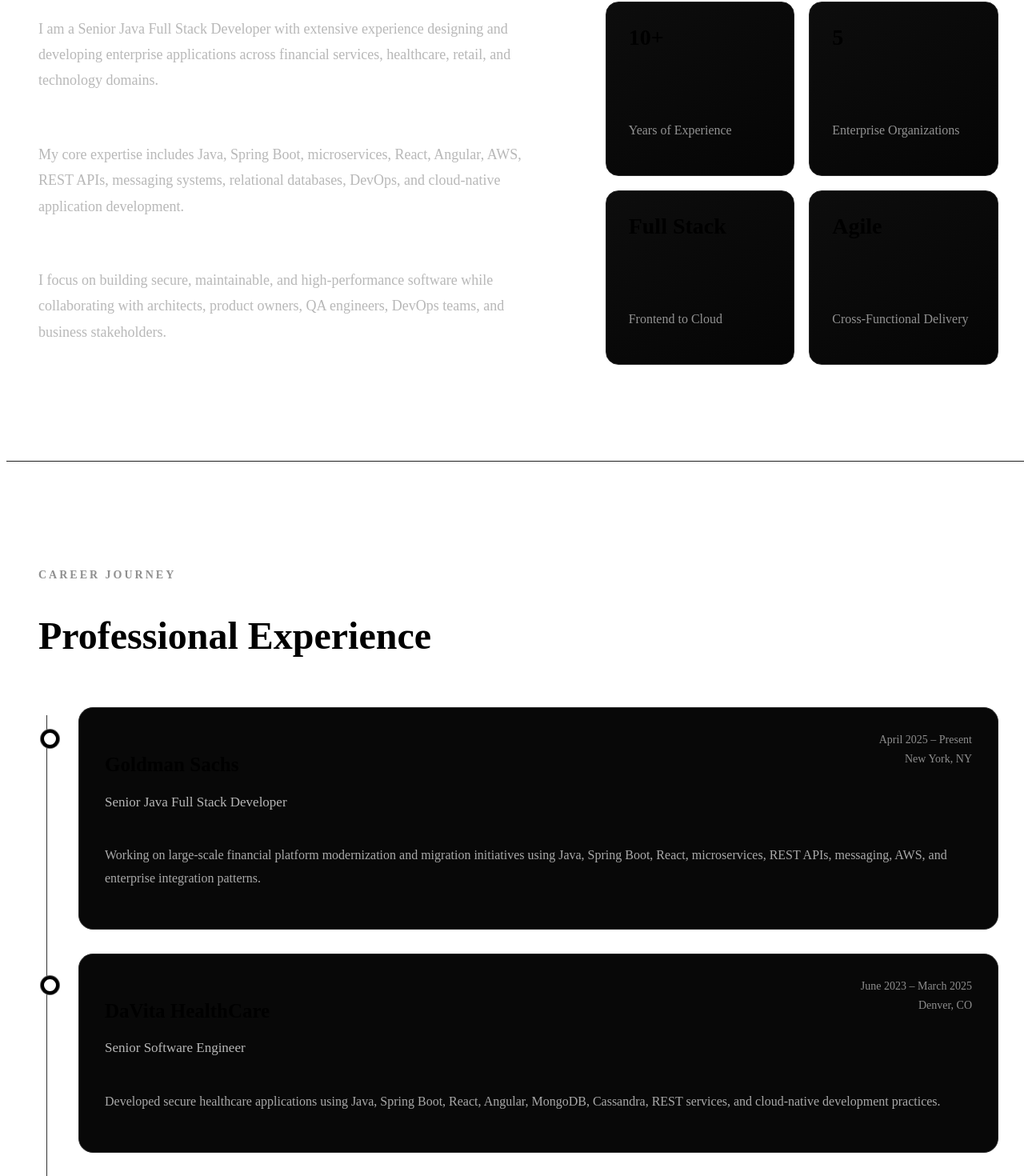
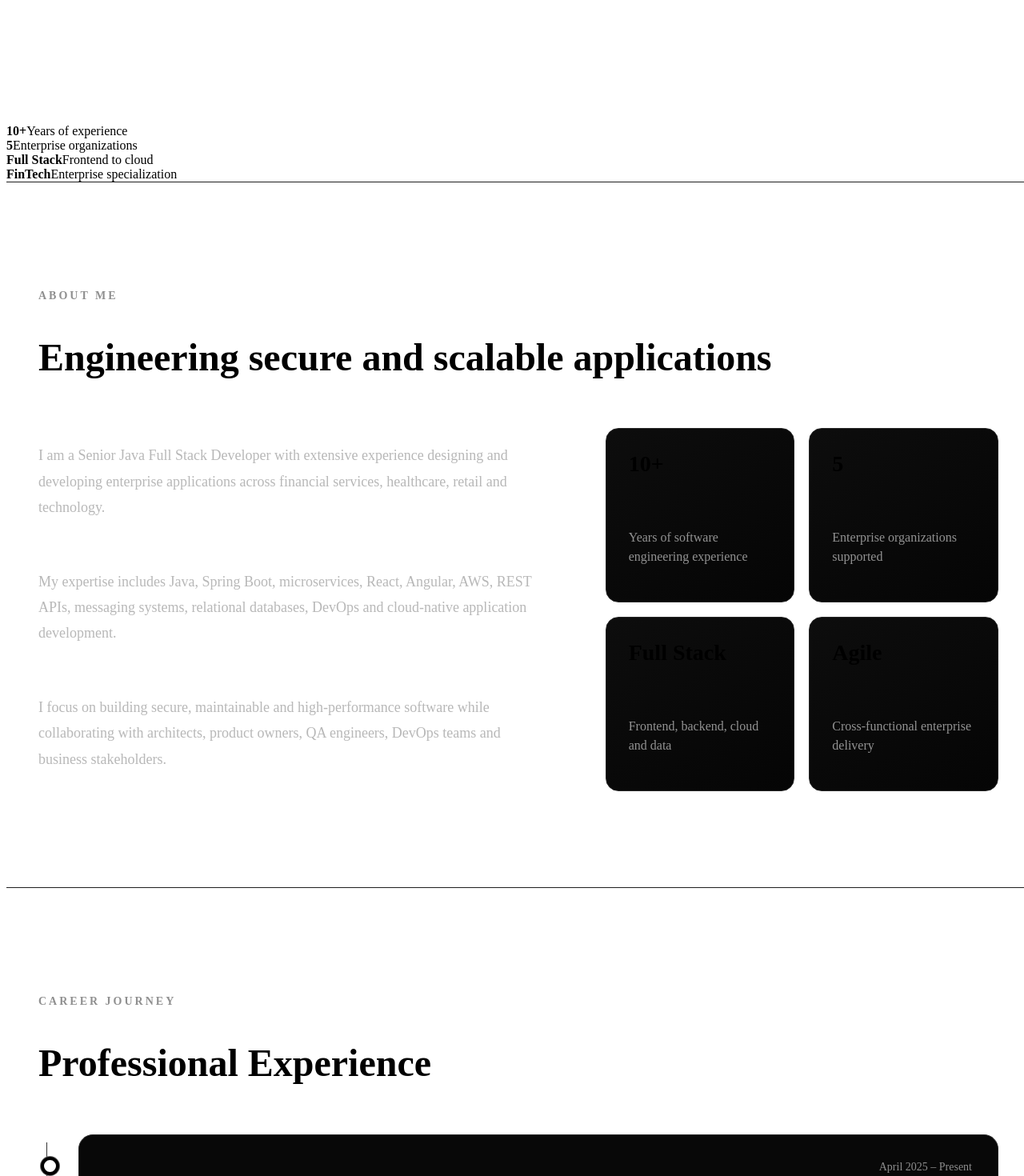
Before and after one commit to vikas534ai/teja-vikas-portfolio, a React (Vite) app: page / in a window 1280 px wide. Shown: the part 661-2131 px from the top of the page at 80% size. Built offline with nearby package versions, Linux system fonts and the light colour scheme.

Commit message:
Refactor App component with updates and enhancements
Updated various sections of the App component, including experience descriptions, skill categories, and project details for improved clarity and consistency. Added scroll progress functionality and refined the layout of the navigation menu.

```diff
--- a/src/App.jsx
+++ b/src/App.jsx
@@ -1,17 +1,18 @@
-import { useState } from "react";
+ import { useEffect, useState } from "react";
 import { motion } from "framer-motion";
 import {
+  FaArrowRight,
+  FaAws,
+  FaBars,
+  FaEnvelope,
   FaGithub,
+  FaJava,
   FaLinkedin,
-  FaEnvelope,
-  FaBars,
-  FaTimes,
-  FaJava,
+  FaMapMarkerAlt,
   FaReact,
-  FaAws,
-  FaArrowRight,
-  FaMapMarkerAlt
+  FaTimes
 } from "react-icons/fa";
+
 const experiences = [
   {
     company: "Goldman Sachs",
@@ -19,7 +20,7 @@ const experiences = [
     period: "April 2025 – Present",
     location: "New York, NY",
     description:
-      "Working on large-scale financial platform modernization and migration initiatives using Java, Spring Boot, React, microservices, REST APIs, messaging, AWS, and enterprise integration patterns."
+      "Contributing to large-scale financial platform modernization and migration initiatives using Java, Spring Boot, React, microservices, REST APIs, enterprise messaging, AWS and secure integration patterns."
   },
   {
     company: "DaVita HealthCare",
@@ -27,7 +28,7 @@ const experiences = [
     period: "June 2023 – March 2025",
     location: "Denver, CO",
     description:
-      "Developed secure healthcare applications using Java, Spring Boot, React, Angular, MongoDB, Cassandra, REST services, and cloud-native development practices."
+      "Developed secure healthcare applications using Java, Spring Boot, React, Angular, MongoDB, Cassandra, REST services and cloud-native engineering practices."
   },
   {
     company: "Morgan Stanley",
@@ -35,7 +36,7 @@ const experiences = [
     period: "September 2021 – May 2023",
     location: "New York, NY",
     description:
-      "Built enterprise financial applications using Java, Spring Data JPA, Hibernate, Angular, React, REST microservices, JMS, AWS, and Agile delivery practices."
+      "Built enterprise financial applications using Java, Spring Data JPA, Hibernate, Angular, React, REST microservices, JMS, AWS and Agile delivery practices."
   },
   {
     company: "Big Lots",
@@ -43,7 +44,7 @@ const experiences = [
     period: "January 2020 – August 2021",
     location: "Columbus, OH",
     description:
-      "Developed retail enterprise applications using Java, Spring MVC, JSP, JavaScript, jQuery, REST services, Oracle, and responsive frontend technologies."
+      "Developed retail enterprise applications using Java, Spring MVC, JSP, JavaScript, jQuery, REST services, Oracle and responsive frontend technologies."
   },
   {
     company: "App Labs",
@@ -51,13 +52,15 @@ const experiences = [
     period: "July 2016 – November 2019",
     location: "Hyderabad, India",
     description:
-      "Built Java enterprise applications using MVC architecture, JSP, JDBC, Oracle, REST and SOAP services, JavaScript, jQuery, AJAX, SQL, and PL/SQL."
+      "Built enterprise Java applications using MVC architecture, JSP, JDBC, Oracle, REST and SOAP services, JavaScript, jQuery, AJAX, SQL and PL/SQL."
   }
 ];
 
 const skills = [
   {
-    category: "Backend",
+    category: "Backend Engineering",
+    description:
+      "Secure APIs, distributed services and enterprise application development.",
     items: [
       "Java 8/11/17",
       "Spring Boot",
@@ -70,7 +73,9 @@ const skills = [
     ]
   },
   {
-    category: "Frontend",
+    category: "Frontend Development",
+    description:
+      "Responsive and maintainable interfaces for enterprise applications.",
     items: [
       "React",
       "Angular",
@@ -83,7 +88,9 @@ const skills = [
     ]
   },
   {
-    category: "Cloud & DevOps",
+    category: "Cloud and DevOps",
+    description:
+      "Cloud infrastructure, containerization and automated software delivery.",
     items: [
       "AWS",
       "Docker",
@@ -96,7 +103,9 @@ const skills = [
     ]
   },
   {
-    category: "Data & Messaging",
+    category: "Data and Messaging",
+    description:
+      "Reliable persistence, asynchronous communication and data processing.",
     items: [
       "Oracle",
       "MongoDB",
@@ -114,7 +123,7 @@ const projects = [
   {
     title: "Digital Banking Platform",
     description:
-      "A secure banking application concept with customer onboarding, account management, transaction processing, authentication, audit logging, and administrative dashboards.",
+      "A secure banking application concept featuring customer onboarding, account management, transaction processing, authentication, audit logging and administrative dashboards.",
     technologies: [
       "Java",
       "Spring Boot",
@@ -127,7 +136,7 @@ const projects = [
   {
     title: "Enterprise Migration Dashboard",
     description:
-      "An internal dashboard concept for monitoring large-scale data migration workflows, reconciliation results, processing failures, retries, and operational status.",
+      "An operational dashboard for monitoring large-scale data migration workflows, reconciliation results, processing failures, retries and system health.",
     technologies: [
       "React",
       "Spring Boot",
@@ -140,7 +149,7 @@ const projects = [
   {
     title: "AI Developer Assistant",
     description:
-      "An AI-enabled engineering assistant concept for code explanation, documentation generation, API analysis, knowledge retrieval, and developer productivity.",
+      "An AI-enabled engineering assistant for code explanation, documentation generation, API analysis, enterprise knowledge retrieval and developer productivity.",
     technologies: [
       "Java",
       "Python",
@@ -152,31 +161,70 @@ const projects = [
   }
 ];
 
-
 function App() {
   const [menuOpen, setMenuOpen] = useState(false);
+  const [scrollProgress, setScrollProgress] = useState(0);
+
+  useEffect(() => {
+    const updateScrollProgress = () => {
+      const scrollTop = window.scrollY;
+      const pageHeight =
+        document.documentElement.scrollHeight - window.innerHeight;
+
+      const progress =
+        pageHeight > 0 ? (scrollTop / pageHeight) * 100 : 0;
+
+      setScrollProgress(progress);
+    };
+
+    window.addEventListener("scroll", updateScrollProgress);
+    updateScrollProgress();
+
+    return () => {
+      window.removeEventListener("scroll", updateScrollProgress);
+    };
+  }, []);
 
   const closeMenu = () => {
     setMenuOpen(false);
   };
+
   return (
     <div className="app">
+      <div
+        className="scroll-progress"
+        style={{ width: `${scrollProgress}%` }}
+      />
+
+      <div className="background-effects" aria-hidden="true">
+        <div className="background-orb orb-one" />
+        <div className="background-orb orb-two" />
+        <div className="background-grid" />
+      </div>
+
       <nav className="navbar">
-  <a href="#" className="logo" onClick={closeMenu}>
+        <div className="navbar-container">
+          <a href="#home" className="logo" onClick={closeMenu}>
             TV
           </a>
 
           <button
             className="menu-button"
             type="button"
-    aria-label={menuOpen ? "Close navigation menu" : "Open navigation menu"}
+            aria-label={
+              menuOpen ? "Close navigation menu" : "Open navigation menu"
+            }
             aria-expanded={menuOpen}
             onClick={() => setMenuOpen(!menuOpen)}
           >
             {menuOpen ? <FaTimes /> : <FaBars />}
           </button>
 
-  <ul className={menuOpen ? "nav-links nav-links-open" : "nav-links"}>
+          <ul
+            className={
+              menuOpen ? "nav-links nav-links-open" : "nav-links"
+            }
+          >
             <li>
               <a href="#about" onClick={closeMenu}>
                 About
@@ -207,121 +255,246 @@ function App() {
               </a>
             </li>
           </ul>
+        </div>
       </nav>
 
-      <motion.section
-        className="hero"
-        initial={{ opacity: 0, y: 60 }}
+      <main>
+        <section className="hero" id="home">
+          <div className="hero-container">
+            <motion.div
+              className="hero-content"
+              initial={{ opacity: 0, y: 30 }}
               animate={{ opacity: 1, y: 0 }}
-        transition={{ duration: 0.8 }}
+              transition={{ duration: 0.7 }}
             >
-        <p className="eyebrow">Senior Software Engineer</p>
+              <div className="availability-badge">
+                <span className="availability-dot" />
+                Open to senior software engineering opportunities
+              </div>
 
-        <h1>Teja Vikas Donepudi</h1>
-
-        <h2>Senior Java Full Stack Developer</h2>
-
-        <p>
-          Java • Spring Boot • React • AWS • Microservices • Kafka • Oracle • AI
+              <p className="hero-eyebrow">
+                SENIOR JAVA FULL STACK DEVELOPER
               </p>
 
-        <div className="buttons">
-          <a href="resume.pdf" className="primary">
-            Download Resume
+              <h1>
+                Building reliable software for
+                <span> complex enterprise systems.</span>
+              </h1>
+
+              <p className="hero-description">
+                I am Teja Vikas Donepudi, a senior software engineer
+                with more than 10 years of experience building secure,
+                scalable applications across financial services,
+                healthcare, retail and technology.
+              </p>
+
+              <div className="hero-actions">
+                <a href="#experience" className="primary-button">
+                  Explore my work
+                  <FaArrowRight />
                 </a>
 
-          <a href="#contact" className="secondary">
-            Contact Me
+                <a
+                  href={`${import.meta.env.BASE_URL}resume.pdf`}
+                  className="secondary-button"
+                  target="_blank"
+                  rel="noreferrer"
+                >
+                  View résumé
                 </a>
               </div>
 
-        <div className="socials">
+              <div className="hero-socials">
                 <a
                   href="https://github.com/vikas534ai"
                   target="_blank"
                   rel="noreferrer"
-            aria-label="GitHub"
+                  aria-label="GitHub profile"
                 >
                   <FaGithub />
                 </a>
 
                 <a
-            href="https://linkedin.com/in/tejavikasd534"
+                  href="https://www.linkedin.com/in/tejavikasd534/"
                   target="_blank"
                   rel="noreferrer"
-            aria-label="LinkedIn"
+                  aria-label="LinkedIn profile"
                 >
                   <FaLinkedin />
                 </a>
 
                 <a
                   href="mailto:vikas534ai@gmail.com"
-            aria-label="Email"
+                  aria-label="Send an email"
                 >
                   <FaEnvelope />
                 </a>
               </div>
-      </motion.section>
+            </motion.div>
+
+            <motion.aside
+              className="hero-profile-card"
+              initial={{ opacity: 0, x: 35 }}
+              animate={{ opacity: 1, x: 0 }}
+              transition={{ duration: 0.75, delay: 0.15 }}
+            >
+              <div className="profile-card-header">
+                <div className="profile-monogram">TV</div>
+
+                <div>
+                  <h2>Teja Vikas Donepudi</h2>
+                  <p>Senior Software Engineer</p>
+                </div>
+              </div>
+
+              <div className="profile-location">
+                <FaMapMarkerAlt />
+                Harrison, New Jersey
+              </div>
+
+              <div className="profile-divider" />
+
+              <p className="profile-summary">
+                Developing enterprise platforms with modern Java,
+                cloud-native architecture and responsive frontend
+                applications.
+              </p>
+
+              <div className="profile-technologies">
+                <div className="technology-row">
+                  <span className="technology-icon">
+                    <FaJava />
+                  </span>
+
+                  <div>
+                    <strong>Backend Engineering</strong>
+                    <p>Java, Spring Boot and microservices</p>
+                  </div>
+                </div>
+
+                <div className="technology-row">
+                  <span className="technology-icon">
+                    <FaReact />
+                  </span>
+
+                  <div>
+                    <strong>Frontend Development</strong>
+                    <p>React, Angular and TypeScript</p>
+                  </div>
+                </div>
+
+                <div className="technology-row">
+                  <span className="technology-icon">
+                    <FaAws />
+                  </span>
+
+                  <div>
+                    <strong>Cloud and DevOps</strong>
+                    <p>AWS, Docker, Kubernetes and CI/CD</p>
+                  </div>
+                </div>
+              </div>
+
+              <div className="profile-card-footer">
+                <span className="status-indicator" />
+                Available for opportunities
+              </div>
+            </motion.aside>
+          </div>
+        </section>
+
+        <section
+          className="credibility-strip"
+          aria-label="Career highlights"
+        >
+          <div className="credibility-container">
+            <div className="credibility-item">
+              <strong>10+</strong>
+              <span>Years of experience</span>
+            </div>
+
+            <div className="credibility-item">
+              <strong>5</strong>
+              <span>Enterprise organizations</span>
+            </div>
+
+            <div className="credibility-item">
+              <strong>Full Stack</strong>
+              <span>Frontend to cloud</span>
+            </div>
+
+            <div className="credibility-item">
+              <strong>FinTech</strong>
+              <span>Enterprise specialization</span>
+            </div>
+          </div>
+        </section>
 
         <motion.section
           id="about"
           className="section about-section"
-        initial={{ opacity: 0, y: 50 }}
+          initial={{ opacity: 0, y: 45 }}
           whileInView={{ opacity: 1, y: 0 }}
           viewport={{ once: true, amount: 0.2 }}
           transition={{ duration: 0.7 }}
         >
           <div className="section-heading">
             <p>About Me</p>
-          <h2>Building secure and scalable applications</h2>
+            <h2>Engineering secure and scalable applications</h2>
           </div>
 
           <div className="about-grid">
             <div className="about-copy">
               <p>
-              I am a Senior Java Full Stack Developer with extensive experience
-              designing and developing enterprise applications across financial
-              services, healthcare, retail, and technology domains.
+                I am a Senior Java Full Stack Developer with extensive
+                experience designing and developing enterprise
+                applications across financial services, healthcare,
+                retail and technology.
               </p>
 
               <p>
-              My core expertise includes Java, Spring Boot, microservices,
-              React, Angular, AWS, REST APIs, messaging systems, relational
-              databases, DevOps, and cloud-native application development.
+                My expertise includes Java, Spring Boot,
+                microservices, React, Angular, AWS, REST APIs,
+                messaging systems, relational databases, DevOps and
+                cloud-native application development.
               </p>
 
               <p>
-              I focus on building secure, maintainable, and high-performance
-              software while collaborating with architects, product owners,
-              QA engineers, DevOps teams, and business stakeholders.
+                I focus on building secure, maintainable and
+                high-performance software while collaborating with
+                architects, product owners, QA engineers, DevOps
+                teams and business stakeholders.
               </p>
             </div>
 
             <div className="about-stats">
               <div className="stat-card">
                 <span>10+</span>
-              <p>Years of Experience</p>
+                <p>Years of software engineering experience</p>
               </div>
 
               <div className="stat-card">
                 <span>5</span>
-              <p>Enterprise Organizations</p>
+                <p>Enterprise organizations supported</p>
               </div>
 
               <div className="stat-card">
                 <span>Full Stack</span>
-              <p>Frontend to Cloud</p>
+                <p>Frontend, backend, cloud and data</p>
               </div>
 
               <div className="stat-card">
                 <span>Agile</span>
-              <p>Cross-Functional Delivery</p>
+                <p>Cross-functional enterprise delivery</p>
               </div>
             </div>
           </div>
         </motion.section>
 
-      <section id="experience" className="section experience-section">
+        <section
+          id="experience"
+          className="section experience-section"
+        >
           <div className="section-heading">
             <p>Career Journey</p>
             <h2>Professional Experience</h2>
@@ -331,10 +504,13 @@ function App() {
             {experiences.map((experience, index) => (
               <motion.article
                 className="timeline-item"
-              key={experience.company}
-              initial={{ opacity: 0, x: index % 2 === 0 ? -40 : 40 }}
+                key={`${experience.company}-${experience.period}`}
+                initial={{
+                  opacity: 0,
+                  x: index % 2 === 0 ? -35 : 35
+                }}
                 whileInView={{ opacity: 1, x: 0 }}
-              viewport={{ once: true, amount: 0.2 }}
+                viewport={{ once: true, amount: 0.15 }}
                 transition={{ duration: 0.6 }}
               >
                 <div className="timeline-dot" />
@@ -358,23 +534,34 @@ function App() {
             ))}
           </div>
         </section>
+
         <section id="skills" className="section skills-section">
           <div className="section-heading">
             <p>Technical Expertise</p>
-    <h2>Skills and Technologies</h2>
+            <h2>Technologies used to deliver enterprise software</h2>
           </div>
 
           <div className="skills-grid">
-    {skills.map((skillGroup) => (
+            {skills.map((skillGroup, index) => (
               <motion.article
                 className="skill-card"
                 key={skillGroup.category}
                 initial={{ opacity: 0, y: 35 }}
                 whileInView={{ opacity: 1, y: 0 }}
                 viewport={{ once: true, amount: 0.2 }}
-        transition={{ duration: 0.6 }}
+                transition={{
+                  duration: 0.6,
+                  delay: index * 0.08
+                }}
               >
+                <p className="skill-number">
+                  {String(index + 1).padStart(2, "0")}
+                </p>
+
                 <h3>{skillGroup.category}</h3>
+                <p className="skill-description">
+                  {skillGroup.description}
+                </p>
 
                 <div className="skill-tags">
                   {skillGroup.items.map((skill) => (
@@ -386,10 +573,13 @@ function App() {
           </div>
         </section>
 
-<section id="projects" className="section projects-section">
+        <section
+          id="projects"
+          className="section projects-section"
+        >
           <div className="section-heading">
             <p>Selected Work</p>
-    <h2>Featured Projects</h2>
+            <h2>Featured engineering projects</h2>
           </div>
 
           <div className="projects-grid">
@@ -405,12 +595,15 @@ function App() {
                   delay: index * 0.1
                 }}
               >
+                <div className="project-card-top">
                   <div className="project-number">
                     {String(index + 1).padStart(2, "0")}
                   </div>
 
+                  <FaArrowRight />
+                </div>
+
                 <h3>{project.title}</h3>
-
                 <p>{project.description}</p>
 
                 <div className="project-technologies">
@@ -423,49 +616,86 @@ function App() {
           </div>
         </section>
 
-<section id="contact" className="section contact-section">
+        <section id="contact" className="contact-section">
           <motion.div
             className="contact-card"
-    initial={{ opacity: 0, scale: 0.96 }}
+            initial={{ opacity: 0, scale: 0.97 }}
             whileInView={{ opacity: 1, scale: 1 }}
             viewport={{ once: true, amount: 0.3 }}
             transition={{ duration: 0.7 }}
           >
             <p className="contact-label">Let&apos;s Connect</p>
 
-    <h2>Interested in working together?</h2>
+            <h2>Looking for an experienced full-stack engineer?</h2>
 
             <p>
-      I am open to opportunities involving Java, Spring Boot,
-      React, microservices, AWS, cloud platforms, enterprise
-      modernization, and AI-enabled application development.
+              I am open to senior software engineering opportunities
+              involving Java, Spring Boot, React, microservices, AWS,
+              cloud platforms, enterprise modernization and
+              AI-enabled application development.
             </p>
 
             <div className="contact-actions">
               <a
                 href="mailto:vikas534ai@gmail.com"
-        className="primary"
+                className="primary-button"
               >
+                <FaEnvelope />
                 Send Email
               </a>
 
               <a
-        href="https://linkedin.com/in/tejavikasd534"
+                href="https://www.linkedin.com/in/tejavikasd534/"
                 target="_blank"
                 rel="noreferrer"
-        className="secondary"
+                className="secondary-button"
               >
+                <FaLinkedin />
                 View LinkedIn
               </a>
             </div>
           </motion.div>
         </section>
+      </main>
 
       <footer className="footer">
+        <div className="footer-container">
+          <a href="#home" className="footer-logo">
+            TV
+          </a>
+
           <p>
-    © {new Date().getFullYear()} Teja Vikas Donepudi.
-    Built with React and Vite.
+            © {new Date().getFullYear()} Teja Vikas Donepudi. Built
+            with React and Vite.
           </p>
+
+          <div className="footer-links">
+            <a
+              href="https://github.com/vikas534ai"
+              target="_blank"
+              rel="noreferrer"
+              aria-label="GitHub"
+            >
+              <FaGithub />
+            </a>
+
+            <a
+              href="https://www.linkedin.com/in/tejavikasd534/"
+              target="_blank"
+              rel="noreferrer"
+              aria-label="LinkedIn"
+            >
+              <FaLinkedin />
+            </a>
+
+            <a
+              href="mailto:vikas534ai@gmail.com"
+              aria-label="Email"
+            >
+              <FaEnvelope />
+            </a>
+          </div>
+        </div>
       </footer>
     </div>
   );
```
Lines whose indentation alone changed are shown as unchanged.
